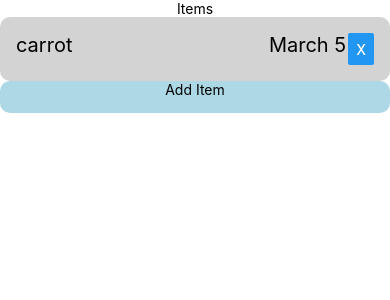
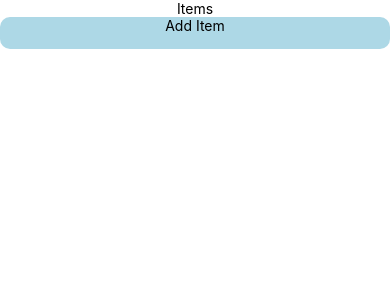
Before and after one commit to EC463-Smart-Fridge/ui-prototype, a React Native app in the folder client/: screen / in a window 390 px wide. Shown: the top 300 px of the page. Built offline with nearby package versions, Linux system fonts and the light colour scheme.

Commit message:
fix remove item handler

```diff
--- a/client/App.tsx
+++ b/client/App.tsx
@@ -24,18 +24,24 @@ const App = () => {
 
   const [adding, setAdding] = useState<boolean>(false);
   const [input, setInput] = useState<string>("");
-  const [items, setItems] = useState<Food[]>([sampleItem]);
+  const [items, setItems] = useState<Food[]>([]);
 
-  const handler = () => Alert.alert('button pressed');
-  const addHandler = () => setItems(items.concat(sampleItem))
+  // const handleRemove = () => Alert.alert(JSON.stringify("hi"));
+  const handleAdd = () => setItems(items.concat(sampleItem))
 
   return (
     <SafeAreaView>
       <Text style={{textAlign: 'center',}}>Items</Text>
-      {items.map((item, i) => (<View key={i}>{Item(item.name, item.exp, handler)}</View>))}
+      {items.map((item, i) => (
+        <View key={i}>
+          {Item(item.name, item.exp, () => (
+            setItems(items.filter((_, index) => index !== i))
+            ))}
+        </View>
+      ))}
 
       <Pressable
-        onPress={addHandler}
+        onPress={handleAdd}
         style={{
           borderRadius:10,
           backgroundColor: 'lightblue',
--- a/client/components/Item.tsx
+++ b/client/components/Item.tsx
@@ -4,7 +4,7 @@ const months = ["January", "February", "March", "April", "May", "June",
   "July", "August", "September", "October", "November", "December"
 ];
 
-const Item = (name: String, exp: Date, handler: ()=>void) => {
+const Item = (name: String, exp: Date, handler: (item:any)=>void) => {
     return (
         <View
             style={{
```
